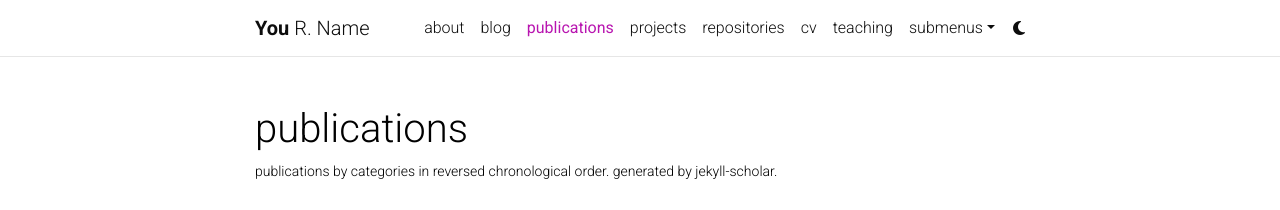
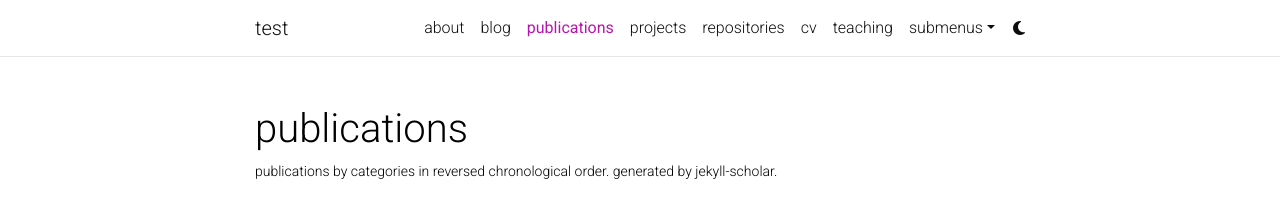
Before and after one commit to jpark203/jpark203.github.io, a Jekyll site: the page built from _pages/publications.md, in a window 1280 px wide. Shown: the top 210 px of the page. Built offline with Jekyll 4.4.1, drawn with Linux system fonts in a browser that asks for light colours; comment, search, counter and statistics services are not loaded; a style sheet for code colours, icons or effects is not loaded; grey boxes are pictures that could not be loaded.

Commit message:
Update _config.yml

```diff
--- a/_config.yml
+++ b/_config.yml
@@ -2,7 +2,7 @@
 # Site settings
 # -----------------------------------------------------------------------------
 
-title: blank # the website title (if blank, full name will be used instead)
+title: test # the website title (if blank, full name will be used instead)
 first_name: You
 middle_name: R.
 last_name: Name
```
